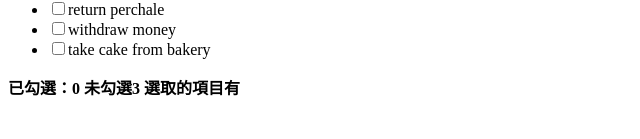
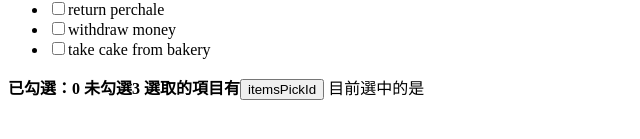
Before and after one commit to jmihuang/Vuex, a Vue app: page / in a window 1280 px wide. Shown: the part 201-340 px from the top of the page, without its empty margins (0-640 px from the left). Built offline with nearby package versions, Linux system fonts and the light colour scheme.

Commit message:
gitter也可以是函式類型

```diff
--- a/src/App.vue
+++ b/src/App.vue
@@ -15,6 +15,7 @@
     <li v-for="item in items"><input type="checkbox" v-model="item.done">{{item.todo}}</li>
   </ul>
   <b>已勾選：{{itemsDone}} 未勾選{{itemsNotDone}} 選取的項目有{{itemsWithID}}</b>
+  <button @click="test(2)">itemsPickId</button> 目前選中的是{{pickId}}
   </div>
 
 </template>
@@ -36,14 +37,20 @@ export default {
       storeTitle:'title',
       storeList:'lists',
       items:'items',
+      pickId:'pickId',
       storeNum:state => state.count,
       storeCount(state){
           return state.count+this.localcount;
         },
       }),
-    ...mapGetters(['itemsDone','itemsNotDone','itemsWithID'])
+    ...mapGetters(['itemsDone','itemsNotDone','itemsWithID','itemsPickId'])
   },
-  methods:mapMutations(['addCount'])
+  methods:{
+    test(id){
+      this.itemsPickId(id);
+    },
+    ...mapMutations(['addCount'])
+  }
 }
 </script>
 
--- a/src/store.js
+++ b/src/store.js
@@ -38,6 +38,11 @@ const store = new Vuex.Store({
                     ids.push(item.id);
             });
             return ids.join();
+        },
+        itemsPickId(state) {
+            return (pickId) => {
+                Vue.set(state, 'pickId', pickId);
+            }
         }
     }
 })
```
